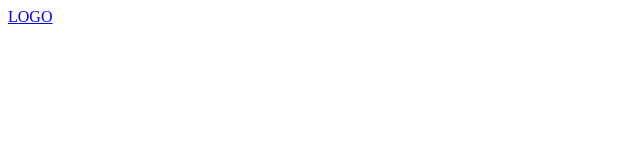
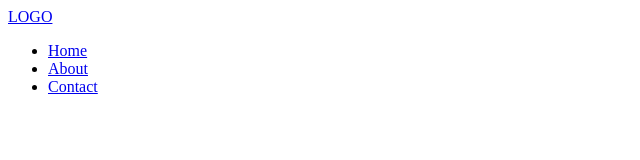
Before and after one commit to muflih1/ecommerce, a plain HTML site: page index.html in a window 1280 px wide. Shown: the whole page, without its empty margins (0-640 px from the left). Drawn offline with Linux system fonts and the light colour scheme.

Commit message:
menu added

```diff
--- a/index.html
+++ b/index.html
@@ -9,6 +9,18 @@
   <body>
     <nav>
       <a href="#">LOGO</a>
+
+      <ul>
+        <li>
+          <a href="#">Home</a>
+        </li>
+        <li>
+          <a href="#">About</a>
+        </li>
+        <li>
+          <a href="#">Contact</a>
+        </li>
+      </ul>
     </nav>
   </body>
 </html>
```
